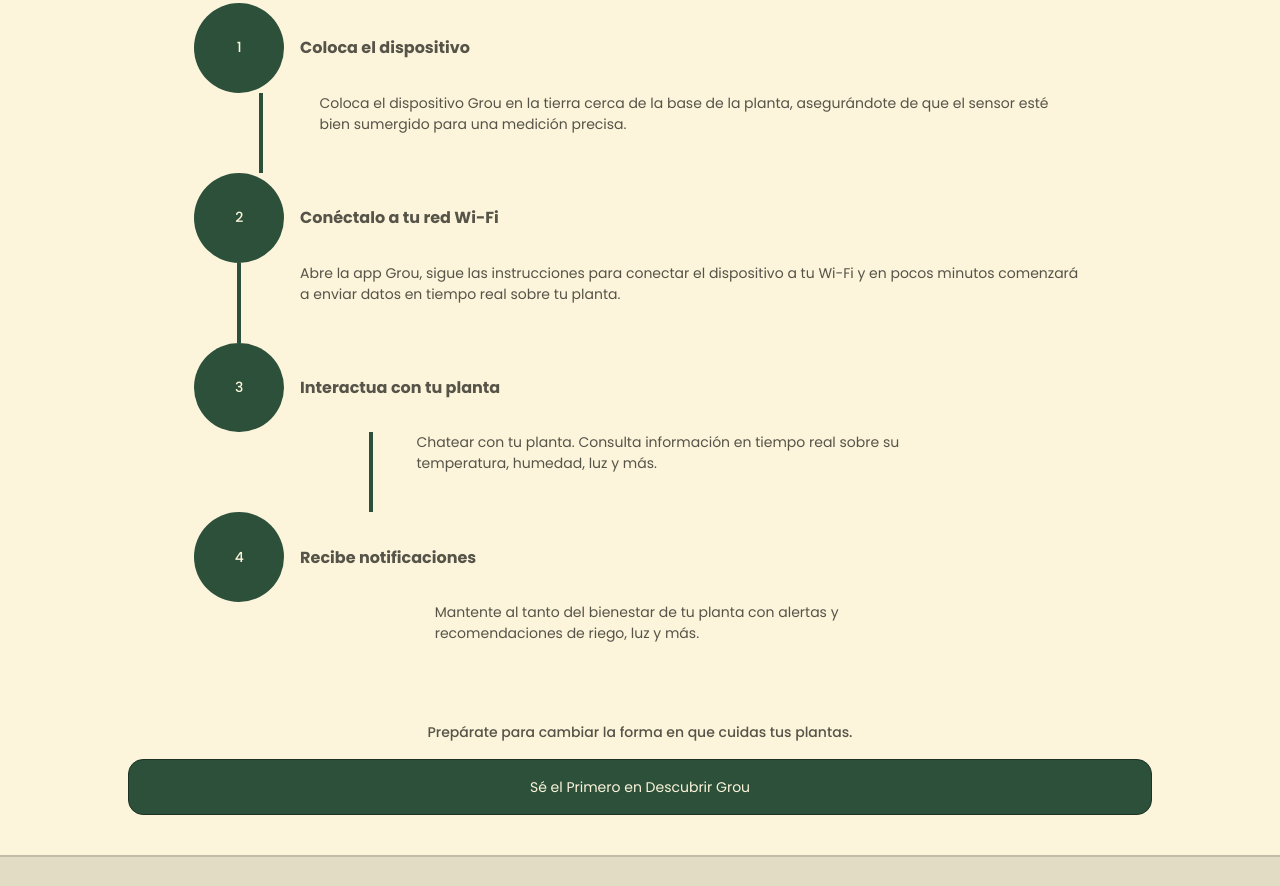
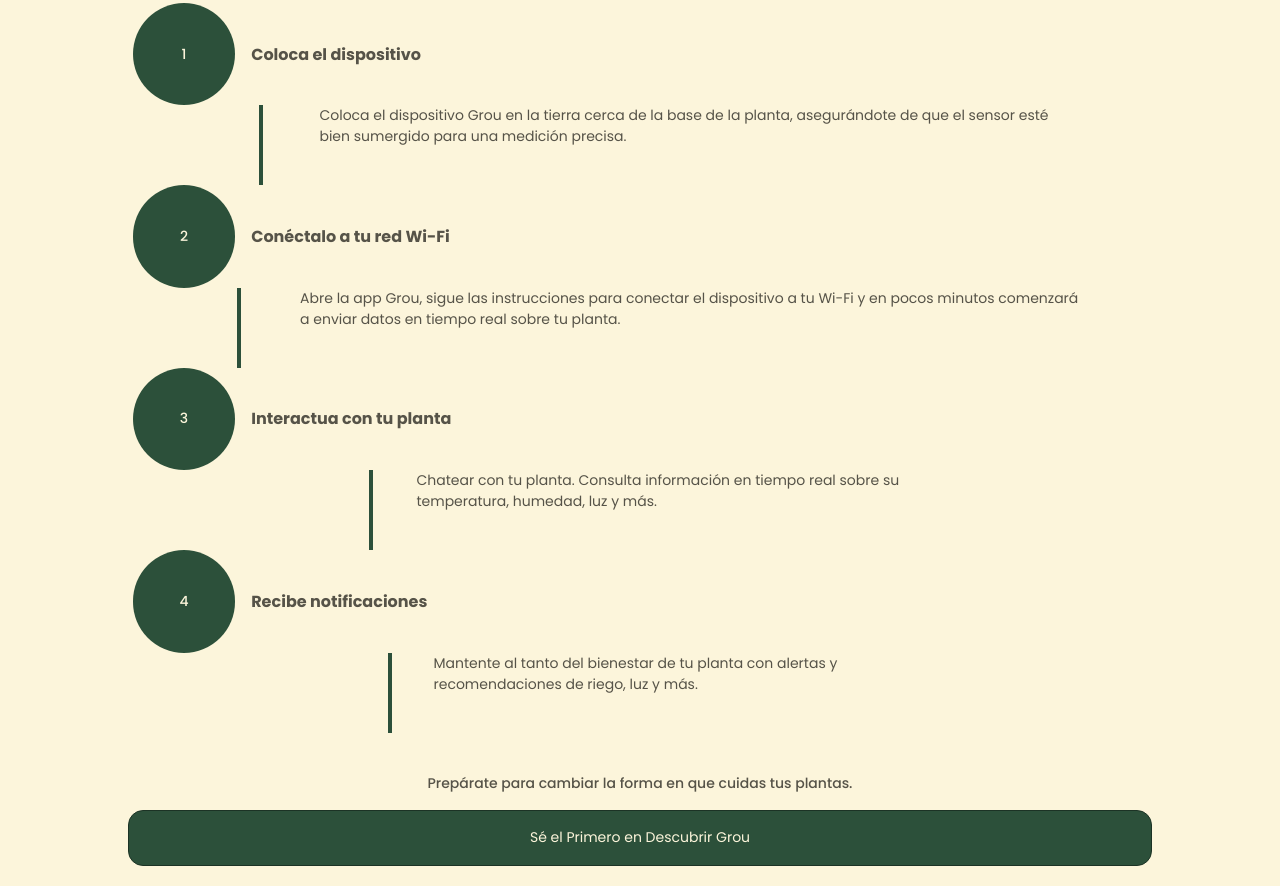
Before and after one commit to Grow-Plant-System/FrontEnd-Landing-e-commerce, a website: page index.html in a window 1280 px wide. Shown: the part 1426-2312 px from the top of the page. Drawn offline with nearby package versions, Linux system fonts and the light colour scheme.

Commit message:
se rompieron los steps

```diff
--- a/index.html
+++ b/index.html
@@ -168,6 +168,7 @@
                   <p>Coloca el dispositivo Grou en la tierra cerca de la base de la planta, asegurándote de que el sensor esté bien sumergido para una medición precisa.</p>
                 </div>
               </div>
+            </div>
 
             <div class="step-container">
               <div class="step">
@@ -182,6 +183,7 @@
                   <p>Abre la app Grou, sigue las instrucciones para conectar el dispositivo a tu Wi-Fi y en pocos minutos comenzará a enviar datos en tiempo real sobre tu planta.</p>
                 </div>
               </div>
+            </div>
 
             <div class="step-container">
               <div class="step">
@@ -196,6 +198,8 @@
                   <p>Chatear con tu planta. Consulta información en tiempo real sobre su temperatura, humedad, luz y más. </p>
                 </div>
               </div>
+            </div>
+
             <div class="step-container">
               <div class="step">
                 <div class="step-number-title">
@@ -204,12 +208,13 @@
                 </div>
                 <div class="step-content">
                     <div>
+                        <span></span>
 
                     </div>
                   <p>Mantente al tanto del bienestar de tu planta con alertas y recomendaciones de riego, luz y más.</p>
                 </div>
               </div>
-
+            </div>
           </section>
 
 
--- a/scss/styles.scss
+++ b/scss/styles.scss
@@ -459,8 +459,7 @@
     width: 100%;
     display: flex;
     flex-direction: column;
-    justify-content: center;
-    align-items: center;
+
 
 
   h2 {
```
Also changed, not shown: css/styles.css, 1 other file.
